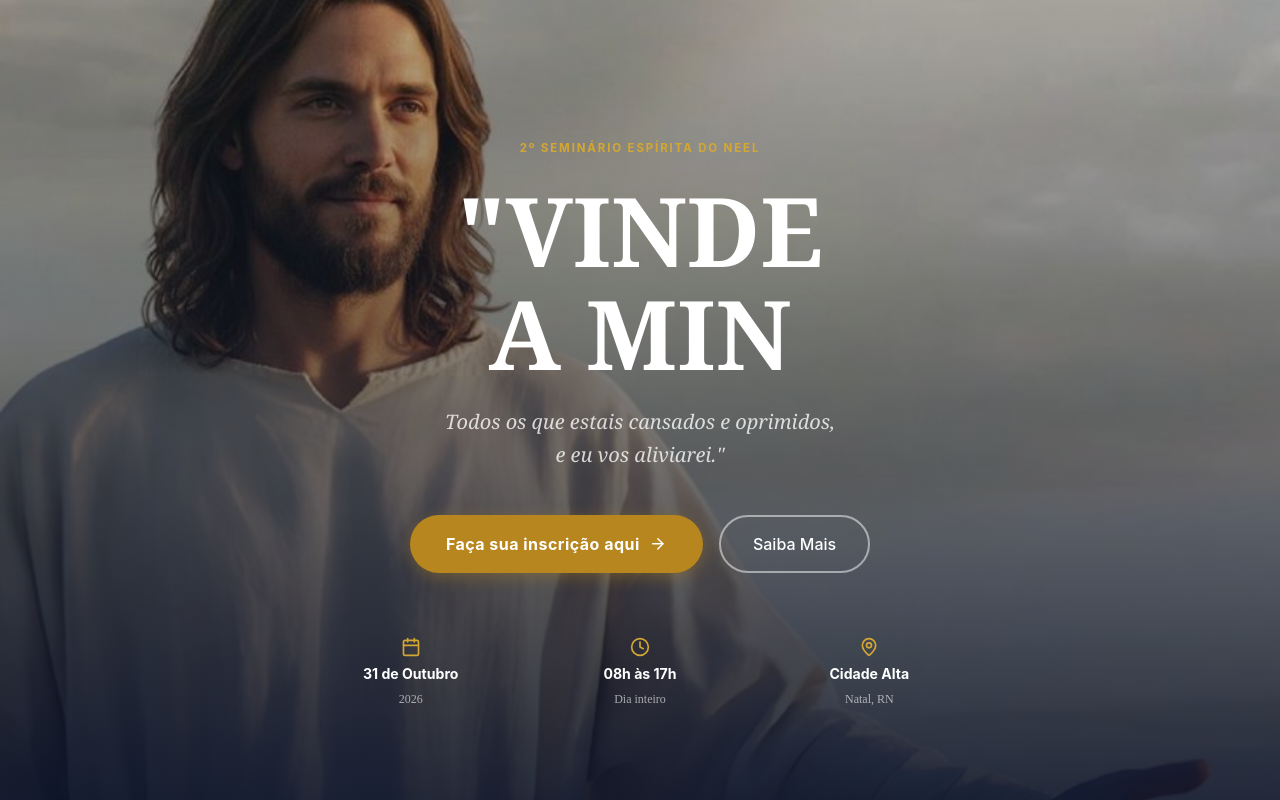
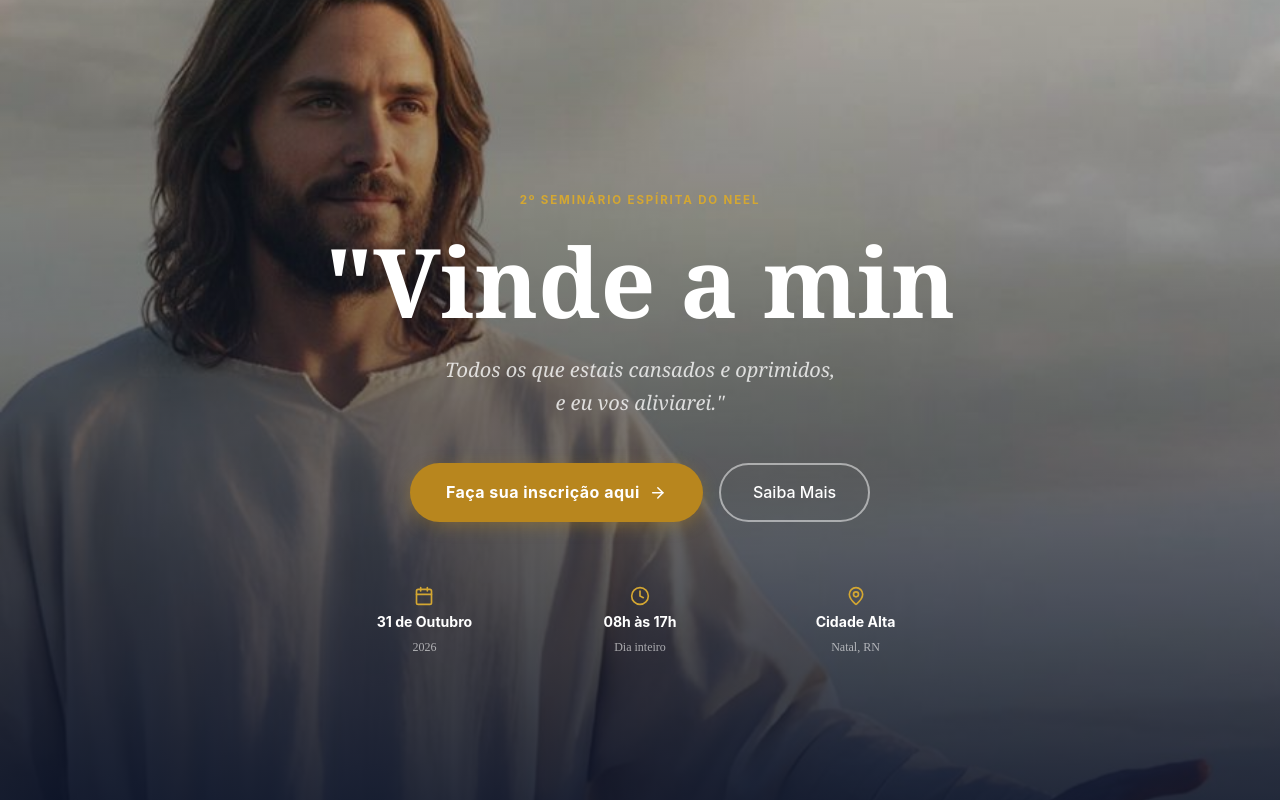
Before and after one commit to pedrologapp/neel_2seminario, a React (Vite) app: page / in a window 1280 px wide. Shown: the top 800 px of the page. Built offline with nearby package versions, Linux system fonts and the light colour scheme.

Commit message:
Update App.jsx

```diff
--- a/src/App.jsx
+++ b/src/App.jsx
@@ -335,7 +335,7 @@ function App() {
 
             {/* Título hero */}
             <h1 className="fu2" style={{fontFamily:"'Playfair Display',Georgia,serif",fontWeight:700,fontSize:'clamp(3.2rem,10vw,6rem)',color:'#fff',lineHeight:1.08,marginBottom:'1.25rem'}}>
-              "VINDE A&nbsp;MIN
+              "Vinde a&nbsp;min
             </h1>
 
             {/* Citação */}
```
